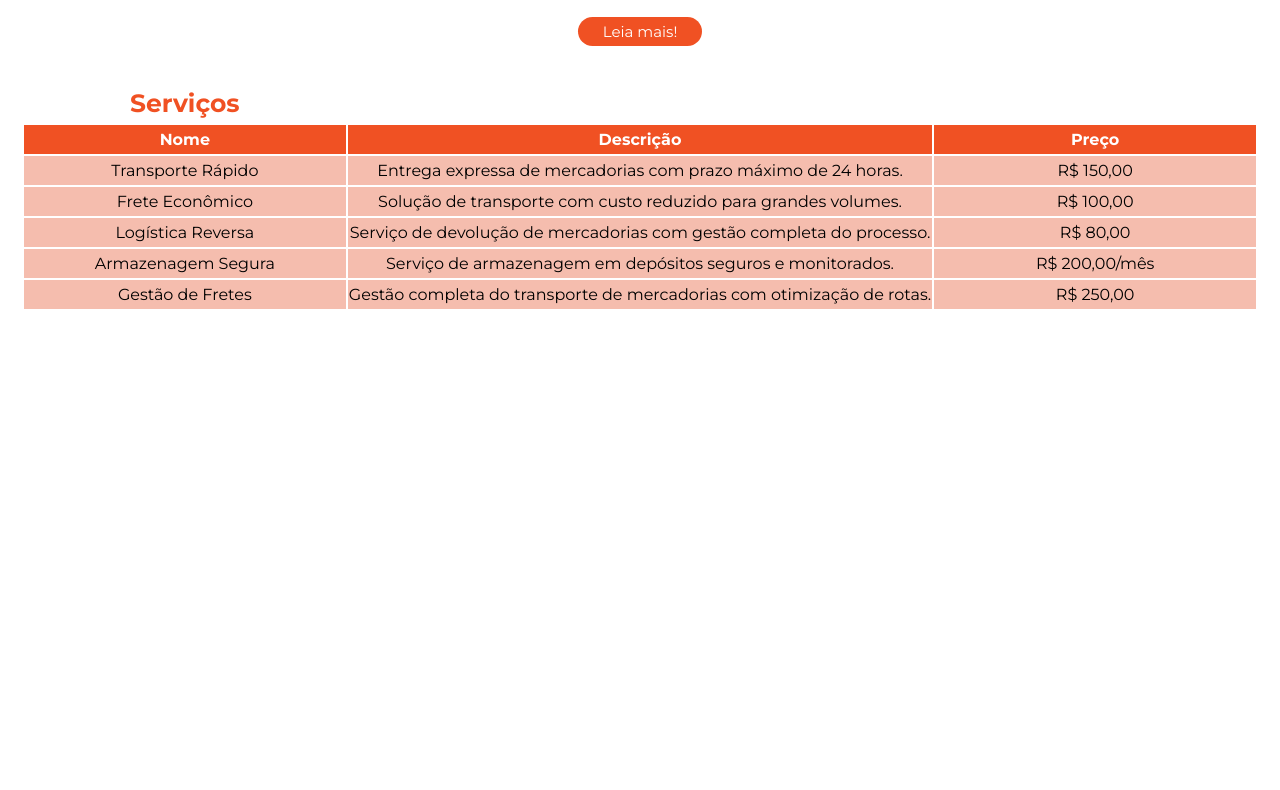
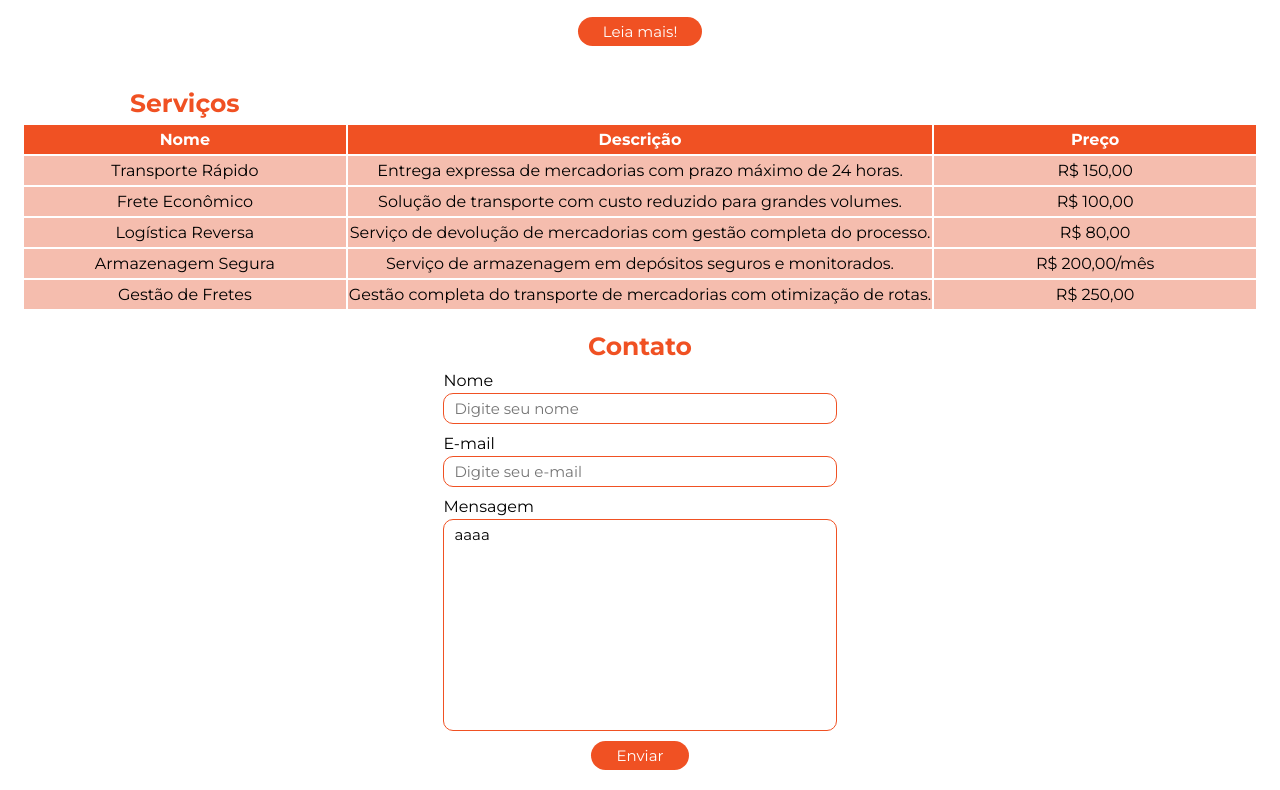
Before and after one commit to 03gabriel-coelho/teste-tecnico-truckme, a Vue app in the folder web-framework/: page / in a window 1280 px wide. Shown: the part 746-1536 px from the top of the page. Before the commit the page ends 1057 px from the top, so only its background shows below. Built offline with nearby package versions, Linux system fonts and the light colour scheme.

Commit message:
feat: contact form created

```diff
--- a/web-framework/src/components/AboutComponent.vue
+++ b/web-framework/src/components/AboutComponent.vue
@@ -34,5 +34,4 @@ defineProps({})
 .about #second-paragraph {
   display: none;
 }
-
 </style>
--- /dev/null
+++ b/web-framework/src/components/ContactFormComponent.vue
@@ -0,0 +1,112 @@
+<script setup>
+defineProps({})
+</script>
+
+<template>
+  <form class="contact-form" id="contact-form">
+    <h1 class="title">Contato</h1>
+    <label for="contact-name"
+      >Nome
+      <input
+        type="text"
+        id="contact-name"
+        name="contact-name"
+        placeholder="Digite seu nome"
+      />
+    </label>
+    <label for="contact-email"
+      >E-mail
+      <input
+        type="email"
+        id="contact-email"
+        name="contact-email"
+        placeholder="Digite seu e-mail"
+      />
+    </label>
+    <label for="contact-message"
+      >Mensagem
+      <textarea
+        id="contact-message"
+        name="contact-message"
+        rows="4"
+        value="aaaa"
+        placeholder="Deixe sua mensagem"
+      ></textarea>
+    </label>
+    <p id="form-success">Enviado com sucesso!</p>
+    <p id="form-error">Preencha os campos corretamente!</p>
+    <button id="button-send-form" type="submit">Enviar</button>
+  </form>
+</template>
+
+<style scoped>
+.contact-form {
+  display: flex;
+  flex-direction: column;
+  align-items: center;
+  margin-bottom: 20px;
+}
+
+.contact-form h1 {
+  margin-bottom: 10px;
+  margin-top: 20px;
+}
+
+.contact-form label {
+  display: flex;
+  flex-direction: column;
+}
+
+.contact-form label input {
+  margin-top: 3px;
+  margin-bottom: 10px;
+  min-width: 29vw;
+  padding: 5px 10px 5px 10px;
+  font-size: 15px;
+  border: 1px solid #F05123;
+  border-radius: 10px;
+  font-family: 'Montserrat';
+}
+
+.contact-form label textarea {
+  margin-top: 3px;
+  margin-bottom: 10px;
+  min-width: 29vw;
+  width: 29vw;
+  height: 200px;
+  resize: none;
+  padding: 5px 10px 5px 10px;
+  font-size: 15px;
+  border: 1px solid #F05123;
+  border-radius: 10px;
+  font-family: 'Montserrat';
+}
+
+.contact-form button {
+  margin-bottom: 20px;
+}
+
+.contact-form p {
+  margin: 2px 0px 10px 0px;
+}
+
+.contact-form #form-success {
+  display: none;
+  color: green;
+}
+
+.contact-form #form-error {
+  display: none;
+  color: red;
+}
+
+@media (max-width: 700px) {
+  .contact-form label input {
+    min-width: 70vw;
+  }
+
+  .contact-form label textarea {
+    min-width: 70vw;
+  }
+}
+</style>
--- a/web-framework/src/components/HeaderComponent.vue
+++ b/web-framework/src/components/HeaderComponent.vue
@@ -1,10 +1,5 @@
 <script setup>
-defineProps({
-  // msg: {
-  //   type: String,
-  //   required: true
-  // }
-})
+defineProps({})
 </script>
 
 <template>
--- a/web-framework/src/views/HomeView.vue
+++ b/web-framework/src/views/HomeView.vue
@@ -2,10 +2,12 @@
   import BannerComponent from '../components/BannerComponent.vue'
   import AboutComponent from '../components/AboutComponent.vue'
   import ServicesTableComponent from '../components/ServicesTableComponent.vue'
+  import ContactFormComponent from '@/components/ContactFormComponent.vue';
 </script>
 
 <template>
   <BannerComponent />
   <AboutComponent />
   <ServicesTableComponent />
+  <ContactFormComponent />
 </template>
```
